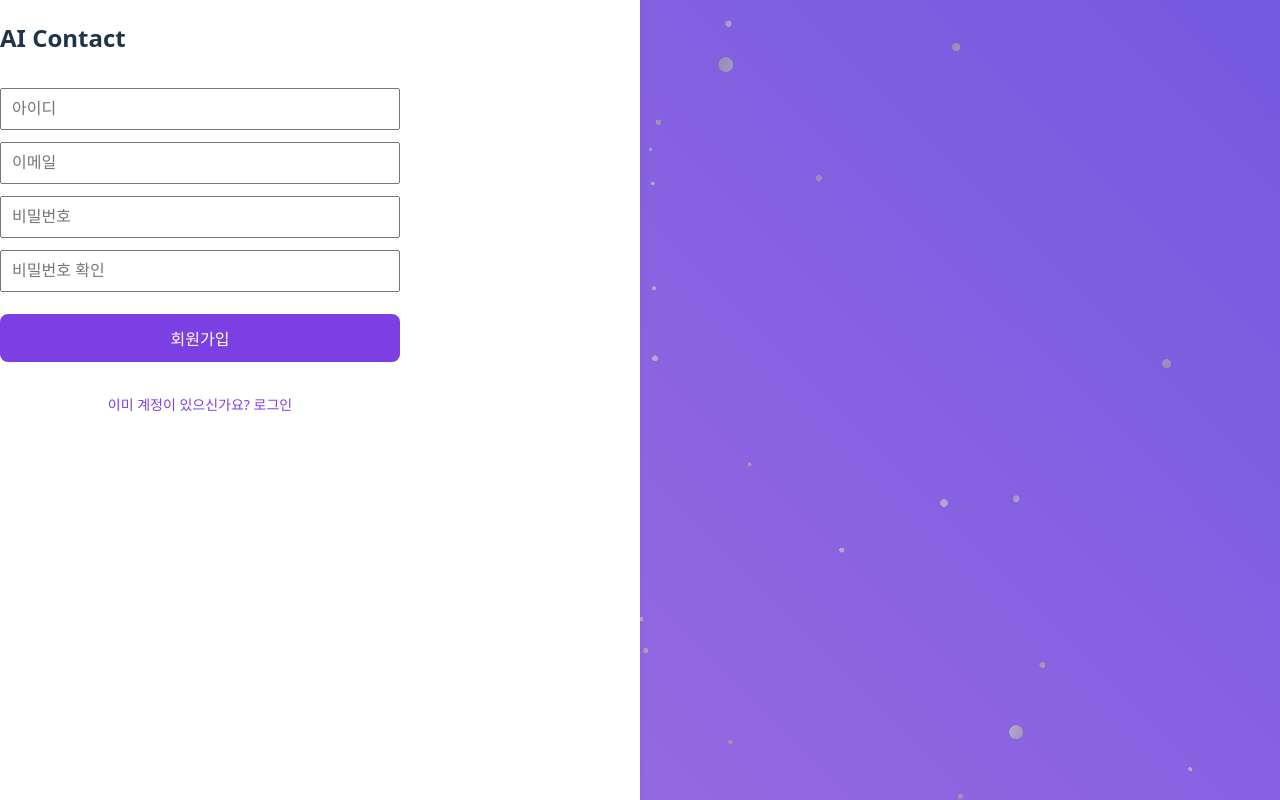
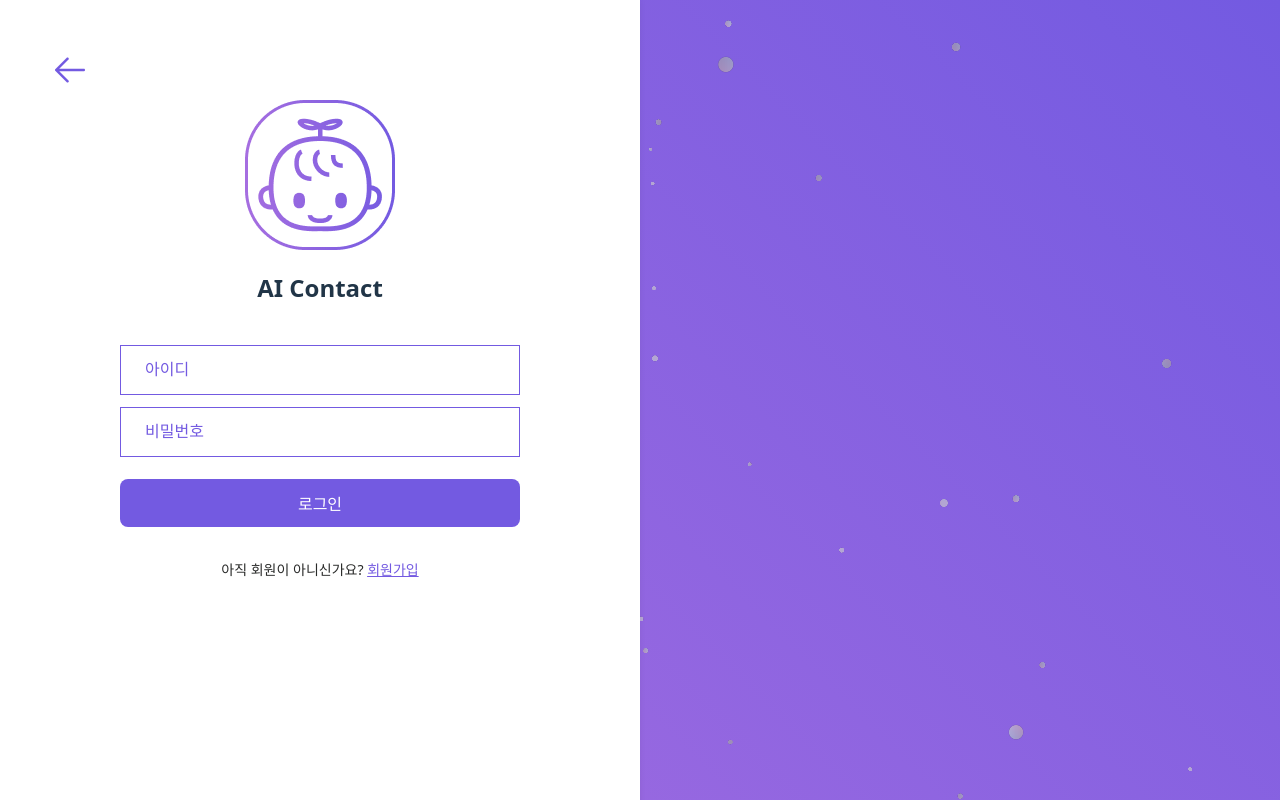
Before and after one commit to Spinichi/AIContact, a React (Vite) app in the folder AI_Contact_FE/: page /AuthPage in a window 1280 px wide. Built offline with nearby package versions, Linux system fonts and the light colour scheme.

Commit message:
feat : 로그인 및 회원가입 폼 구현/컴포넌트 정리 [S13P11A702-16]

```diff
--- a/AI_Contact_FE/src/components/AuthForm.tsx
+++ /dev/null
@@ -1,45 +0,0 @@
-import '../styles/AuthFormPanel.css';
-
-interface AuthFormProps {
-    isSignUp : boolean;
-    position : 'left' | 'right';
-    onFormChange : () => void;
-}
-
-export default function AuthForm({isSignUp, position, onFormChange} : AuthFormProps) {
-    return (
-        <div className={`auth-form-panel ${position}`}>
-            {isSignUp ? (
-                <LoginForm onToggle={onFormChange} />
-                ) : (
-                <SignUpForm onToggle={onFormChange} />
-                )}
-        </div>
-    );
-}
-
-function LoginForm({onToggle}){
-  return (
-    <div className="form-box">
-      <h2>AI Contact</h2>
-      <input type="text" placeholder="아이디" />
-      <input type="password" placeholder="비밀번호" />
-      <button>로그인</button>
-      <p onClick={onToggle} className="toggle-text">아직 회원이 아니신가요? 회원가입</p>
-    </div>
-  );
-}
-
-function SignUpForm({ onToggle }) {
-  return (
-    <div className="form-box">
-      <h2>AI Contact</h2>
-      <input type="text" placeholder="아이디" />
-      <input type="email" placeholder="이메일" />
-      <input type="password" placeholder="비밀번호" />
-      <input type="password" placeholder="비밀번호 확인" />
-      <button>회원가입</button>
-      <p onClick={onToggle} className="toggle-text">이미 계정이 있으신가요? 로그인</p>
-    </div>
-  );
-}
--- /dev/null
+++ b/AI_Contact_FE/src/components/auth/AuthForm.tsx
@@ -0,0 +1,35 @@
+import '../../styles/AuthFormPanel.css';
+
+import arrowLeft from '../../assets/icons/ArrowLeft.png'
+import LoginForm from './LoginForm';
+import SignUpForm from './SignUpForm';
+import FormTitle from './FormTitle';
+
+interface AuthFormProps {
+    isSignUp : boolean;
+    position : 'left' | 'right';
+    onFormChange : () => void;
+}
+
+export default function AuthForm({isSignUp, position, onFormChange} : AuthFormProps) {
+    return (
+        <div className={`auth-form-panel ${position}`}>
+          <LeftArrow />
+          <FormTitle />
+            {isSignUp ? (
+              <SignUpForm onToggle={onFormChange} />
+            ) : (
+              <LoginForm onToggle={onFormChange} />
+              // <ProfileForm />
+            )}
+        </div>
+    );
+}
+
+function LeftArrow(){
+  return(
+    <div className="arrow-left">
+      <img src={arrowLeft} />
+    </div>
+  )
+}
--- /dev/null
+++ b/AI_Contact_FE/src/components/auth/FormTitle.tsx
@@ -0,0 +1,10 @@
+import serviceLogo from '../../assets/images/Union.png';
+
+export default function FormTitle(){
+  return(
+      <div className="form-title">
+          <img src={serviceLogo} alt="서비스로고" className="service-logo" />
+          <h2>AI Contact</h2>
+      </div>
+  );
+}
--- /dev/null
+++ b/AI_Contact_FE/src/components/auth/LoginForm.tsx
@@ -0,0 +1,14 @@
+interface LoginFromProps{
+    onToggle : () => void;
+}
+
+export default function LoginForm({onToggle} : LoginFromProps){
+  return (
+    <div className="form-box">
+      <input type="text" placeholder="아이디" />
+      <input type="password" placeholder="비밀번호" />
+      <button>로그인</button>
+      <p className="toggle-text">아직 회원이 아니신가요? <span onClick={onToggle}>회원가입</span></p>
+    </div>
+  );
+}
--- a/AI_Contact_FE/src/components/Particles.tsx
+++ b/AI_Contact_FE/src/components/auth/Particles.tsx
@@ -1,7 +1,7 @@
 import React, { useEffect, useRef } from "react";
 import { Renderer, Camera, Geometry, Program, Mesh } from "ogl";
 
-import '../styles/Particles.css';
+import '../../styles/Particles.css';
 
 interface ParticlesProps {
   particleCount?: number;
--- /dev/null
+++ b/AI_Contact_FE/src/components/auth/SignUpForm.tsx
@@ -0,0 +1,16 @@
+interface SignUpFormProps{
+    onToggle : () => void;
+}
+
+export default function SignUpForm({ onToggle } : SignUpFormProps) {
+  return (
+    <div className="form-box">
+      <input type="text" placeholder="아이디" />
+      <input type="email" placeholder="이메일" />
+      <input type="password" placeholder="비밀번호" />
+      <input type="password" placeholder="비밀번호 확인" />
+      <button>회원가입</button>
+      <p className="toggle-text">이미 계정이 있으신가요? <span onClick={onToggle}>로그인</span></p>
+    </div>
+  );
+}
--- a/AI_Contact_FE/src/pages/AuthPage.tsx
+++ b/AI_Contact_FE/src/pages/AuthPage.tsx
@@ -1,7 +1,7 @@
 import '../styles/MainPages.css';
 import React, { useState } from 'react';
-import AuthBackground from '../components/AuthBackground.tsx';
-import AuthForm from '../components/AuthForm';
+import AuthBackground from '../components/auth/AuthBackground.tsx';
+import AuthForm from '../components/auth/AuthForm.tsx';
 
 export default function AuthPage() {
     const [isSignUp, setIsSignUp] = useState(false);
@@ -9,9 +9,11 @@ export default function AuthPage() {
     return(
         <div className="main-layout">
             <AuthBackground />
-
-            <AuthForm position = {isSignUp ? 'right' : 'left'}
-            onFormChange={()=>setIsSignUp(isSignUp => !isSignUp)} />
+            <AuthForm
+                position={isSignUp ? 'right' : 'left'}
+                onFormChange={() => setIsSignUp(prev => !prev)}
+                isSignUp={isSignUp}
+            />
 
         </div>
     );
--- a/AI_Contact_FE/src/styles/AuthFormPanel.css
+++ b/AI_Contact_FE/src/styles/AuthFormPanel.css
@@ -8,6 +8,10 @@
     transition: left 0.3s ease-in-out;
     display: flex;
     flex-direction: column;
+    justify-content: flex-start;
+    align-items : center;
+    gap : 50px;
+    padding-top : 100px;
     z-index: 10000;
 }
 
@@ -28,13 +32,25 @@
 }
 
 .form-box input {
-  padding: 10px;
+  height : 2vh;
+  padding: 16px 24px;
   font-size: 16px;
+  border : var(--primary) 1px solid;
+  color : var(--primary);
+}
+
+.form-box input::placeholder{
+  color : var(--primary);
+}
+
+.form-box input:focus{
+  box-shadow: 0px 0px 10px 1px rgb(from var(--primary) r g b / 0.65);
+  outline : none;
 }
 
 .form-box button {
   padding: 12px;
-  background-color: #7b3fe4;
+  background-color: var(--primary);
   color: white;
   border: none;
   cursor: pointer;
@@ -45,7 +61,30 @@
 .toggle-text {
   margin-top: 20px;
   font-size: 14px;
-  color: #7b3fe4;
+  color: var(--text-dark);
   cursor: pointer;
   text-align: center;
 }
+
+.toggle-text > span{
+  color : var(--primary);
+  text-decoration: underline;
+  cursor: pointer;
+}
+
+.form-title{
+  width : 500px;
+  height : 195px;
+  display : flex;
+  flex-direction: column;
+  align-items : center;
+}
+
+.arrow-left{
+  width : 40px;
+  height : 40px;
+  position : absolute;
+  left : 50px;
+  top : 50px;
+  cursor: pointer;
+}
```
Also changed, not shown: AI_Contact_FE/src/assets/icons/ArrowLeft.png (added), AI_Contact_FE/src/assets/images/Union.png (added), AI_Contact_FE/src/components/auth/AuthBackground.tsx (renamed from AI_Contact_FE/src/components/AuthBackground.tsx).
